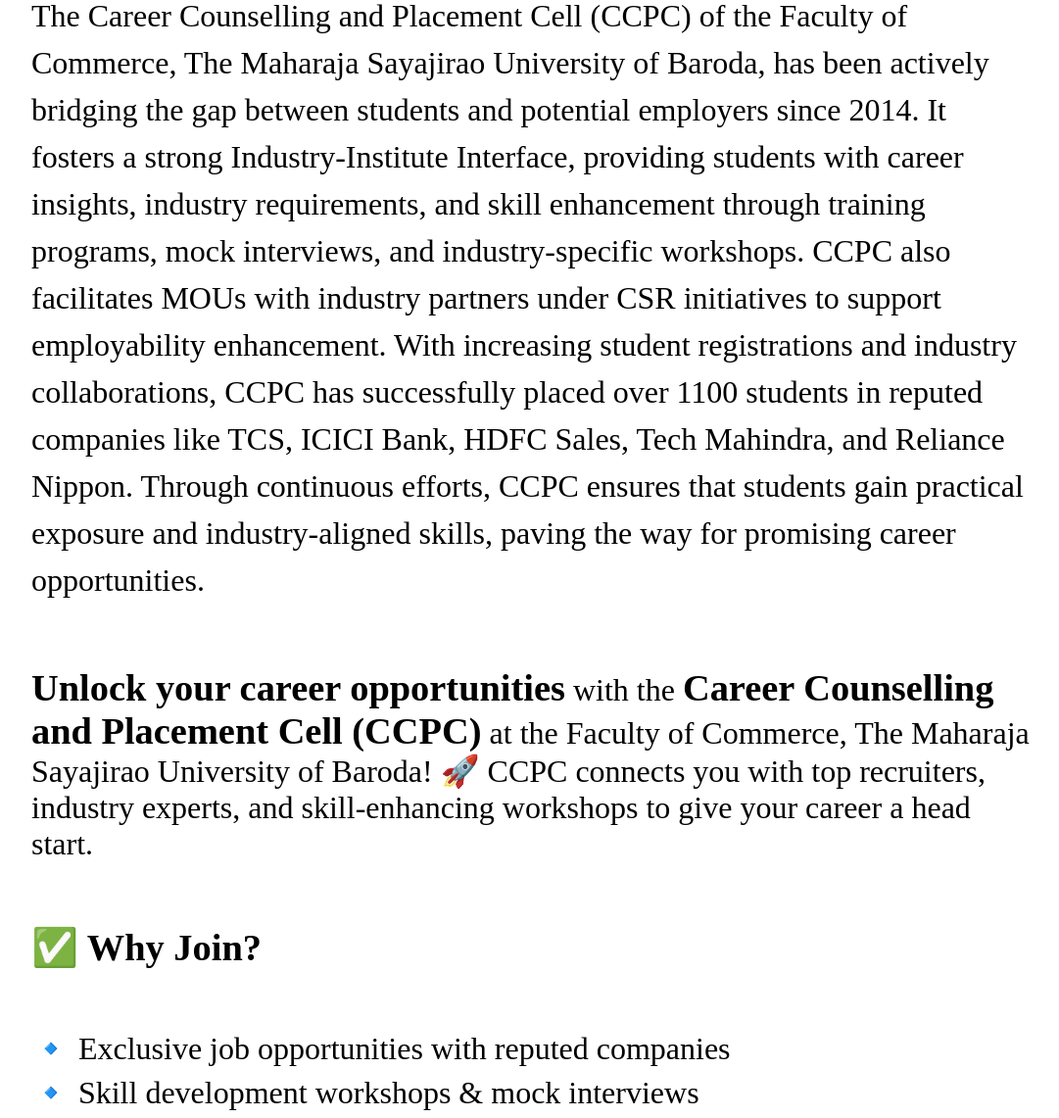
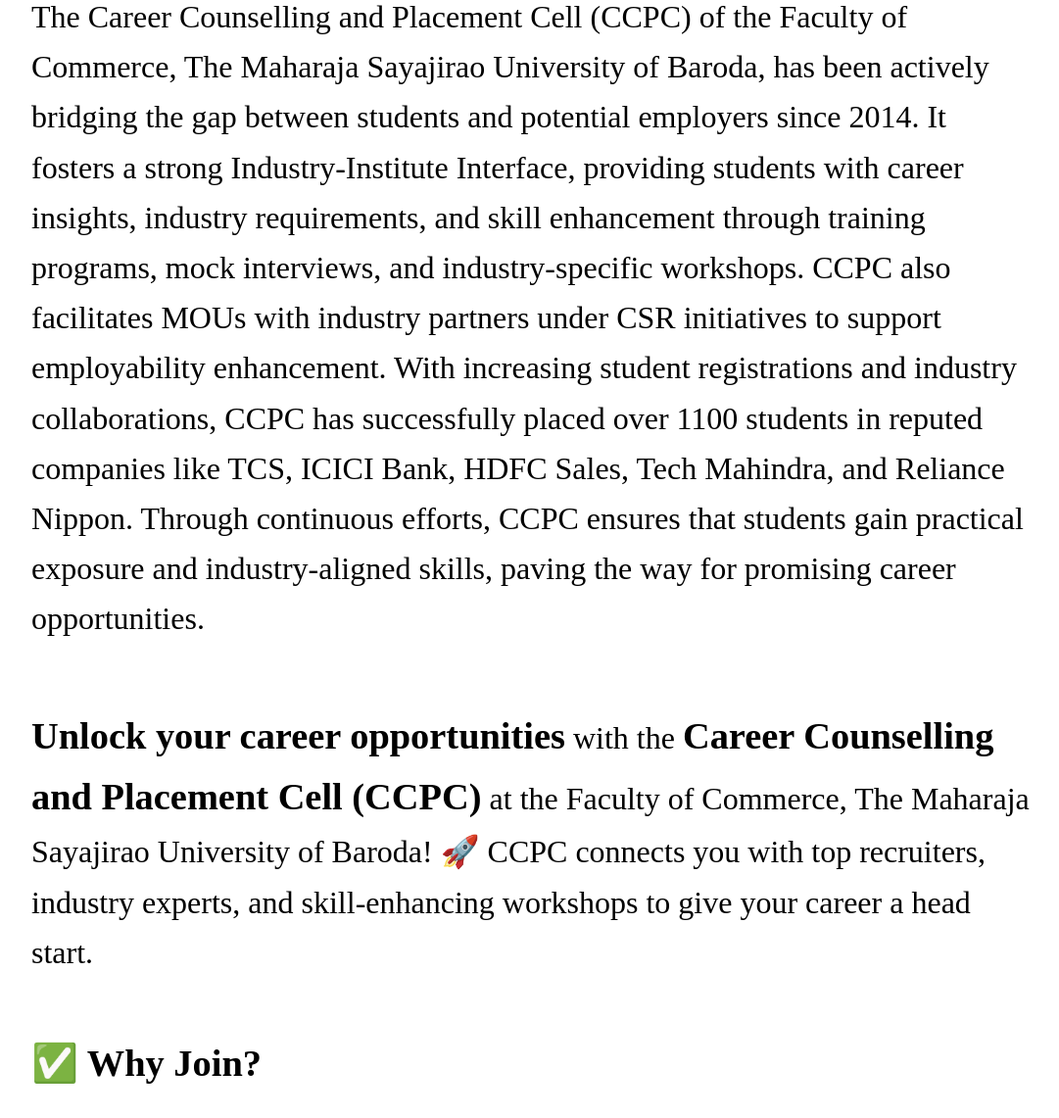
Before and after one commit to smol-kitty/Kampus-Konnect-HTML-1, a plain HTML site: page index.html in a window 1280 px wide. Shown: the part 448-1589 px from the top of the page at 98% size, without its empty margins (96-1177 px from the left). Drawn offline with Linux system fonts and the light colour scheme.

Commit message:
Changes-2

```diff
--- a/index.html
+++ b/index.html
@@ -11,7 +11,7 @@
       <img src="Image.png" width="8" height="2" />
       <div>
         <h1>ABOUT CAREER COUNSELLING AND PLACEMENT CELL (CCPC)</h1>
-        <p style="line-height: 1.5">
+        <p>
           The Career Counselling and Placement Cell (CCPC) of the Faculty of
           Commerce, The Maharaja Sayajirao University of Baroda, has been
           actively bridging the gap between students and potential employers
@@ -36,7 +36,7 @@
         skill-enhancing workshops to give your career a head start.
       </p>
 
-      <p class="bold">✅ Why Join?</p>
+      <div class="bold">✅ Why Join?</div>
       <div class="benefits">
         <p>🔹 Exclusive job opportunities with reputed companies</p>
         <p>🔹 Skill development workshops & mock interviews</p>
--- a/styles.css
+++ b/styles.css
@@ -38,6 +38,7 @@ h1 {
 }
 p {
   font-size: 2.5vw;
+  line-height: 1.6;
 }
 .bold {
   font-size: 3vw;
```
